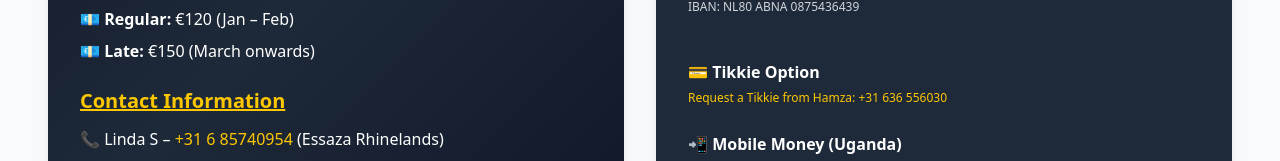
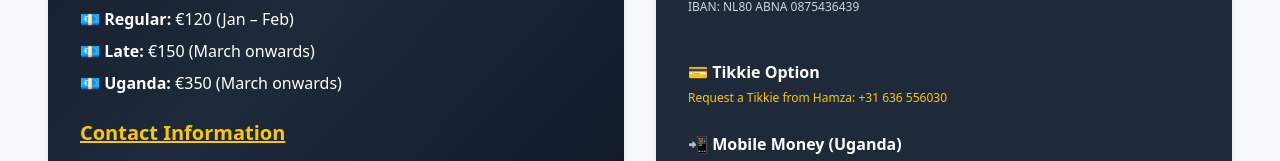
Before and after one commit to mperwe/bug-form_frontend, a React (Vite) app: page / in a window 1280 px wide. Shown: the part 769-930 px from the top of the page. Built offline with nearby package versions, Linux system fonts and the light colour scheme; the HTML template or start-up script is replaced by a standard one.

Commit message:
edit payment

```diff
--- a/src/pages/Home.jsx
+++ b/src/pages/Home.jsx
@@ -200,6 +200,8 @@ export default function Home() {
               <li>💶 <strong>Early Bird:</strong> €100 (Nov – Dec)</li>
               <li>💶 <strong>Regular:</strong> €120 (Jan – Feb)</li>
               <li>💶 <strong>Late:</strong> €150 (March onwards)</li>
+              <li>💶 <strong>Uganda:</strong> €350 (March onwards)</li>
+
             </ul>
 
             <h3 className="text-xl font-semibold mb-3 underline text-yellow-400">
```
